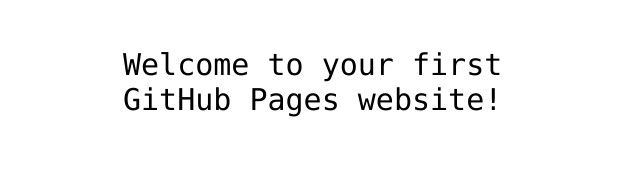
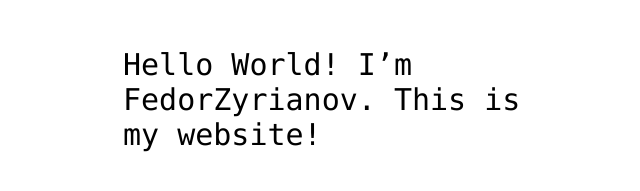
Before and after one commit to FedorZyrianov/FedorZyrianov.github.io, a plain HTML site: page index.html in a window 1280 px wide. Shown: the part 341-532 px from the top of the page, without its empty margins (317-957 px from the left). Drawn offline with Linux system fonts and the light colour scheme.

Commit message:
Add my username to index.html

```diff
--- a/index.html
+++ b/index.html
@@ -12,7 +12,8 @@
 <img src="https://octodex.github.com/images/daftpunktocat-thomas.gif" id="octocat" alt="octocat-gif" />
 
 <!-- Change this code here by copy and pasting your template on line 15 -->
-<p>Welcome to your first GitHub Pages website!</p>
+<p>Hello World! I’m FedorZyrianov. This is my website!</p>
+<!--<p>Welcome to your first GitHub Pages website!</p>-->
 
 </body>
 </html>
```
